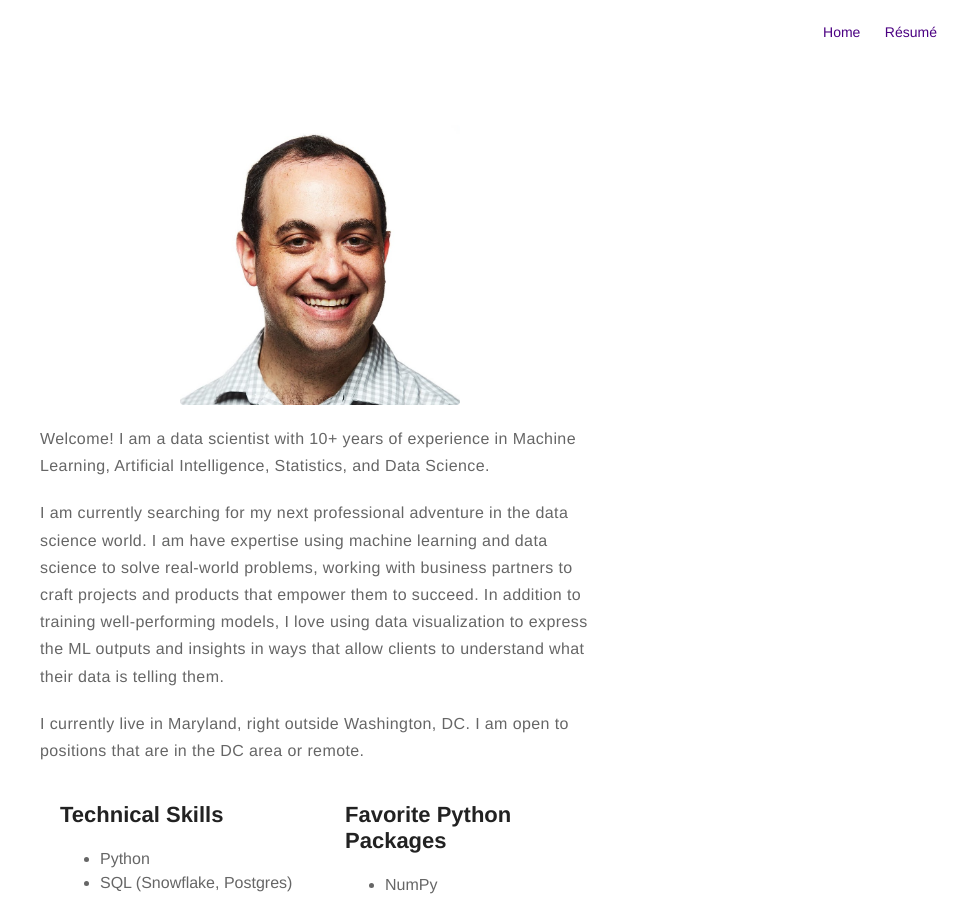
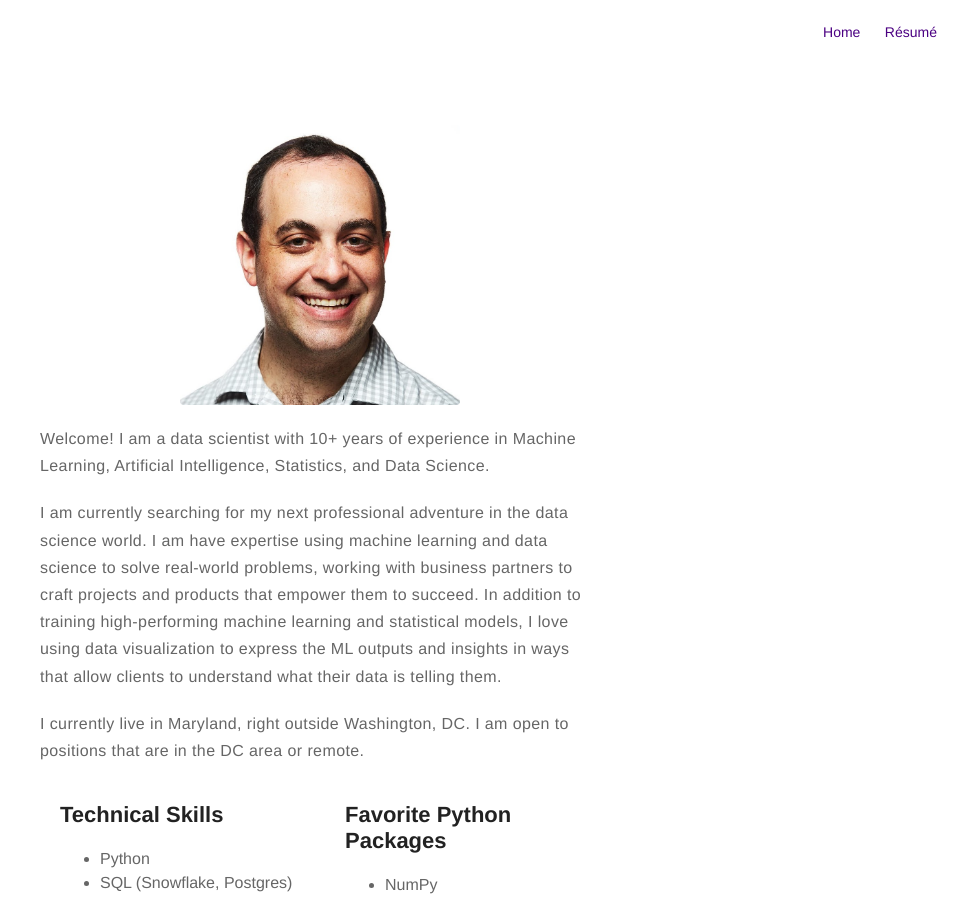
Before and after one commit to AlanFeder/AlanFeder.github.io, a Jekyll site: the page built from about.md, in a window 1280 px wide and 900 px high. Shown: the whole window, without its empty margins (320-1280 px from the left). Built offline with Jekyll 4.4.1, drawn with Linux system fonts in a browser that asks for light colours; nearby versions of some CDN libraries.

Commit message:
Update about.md

```diff
--- a/about.md
+++ b/about.md
@@ -5,7 +5,7 @@ layout: page
 ![Profile Image]({% if site.external-image %}{{ site.picture }}{% else %}{{ site.url }}/{{ site.picture }}{% endif %})
 
 <p>Welcome! I am a data scientist with 10+ years of experience in Machine Learning, Artificial Intelligence, Statistics, and Data Science.  </p>
-<p>I am currently searching for my next professional adventure in the data science world.  I am have expertise using machine learning and data science to solve real-world problems, working with business partners to craft projects and products that empower them to succeed.  In addition to training well-performing models, I love using data visualization to express the ML outputs and insights in ways that allow clients to understand what their data is telling them.</p>
+<p>I am currently searching for my next professional adventure in the data science world.  I am have expertise using machine learning and data science to solve real-world problems, working with business partners to craft projects and products that empower them to succeed.  In addition to training high-performing machine learning and statistical models, I love using data visualization to express the ML outputs and insights in ways that allow clients to understand what their data is telling them.</p>
 <p>I currently live in Maryland, right outside Washington, DC.  I am open to positions that are in the DC area or remote.</p>
 
 
```
